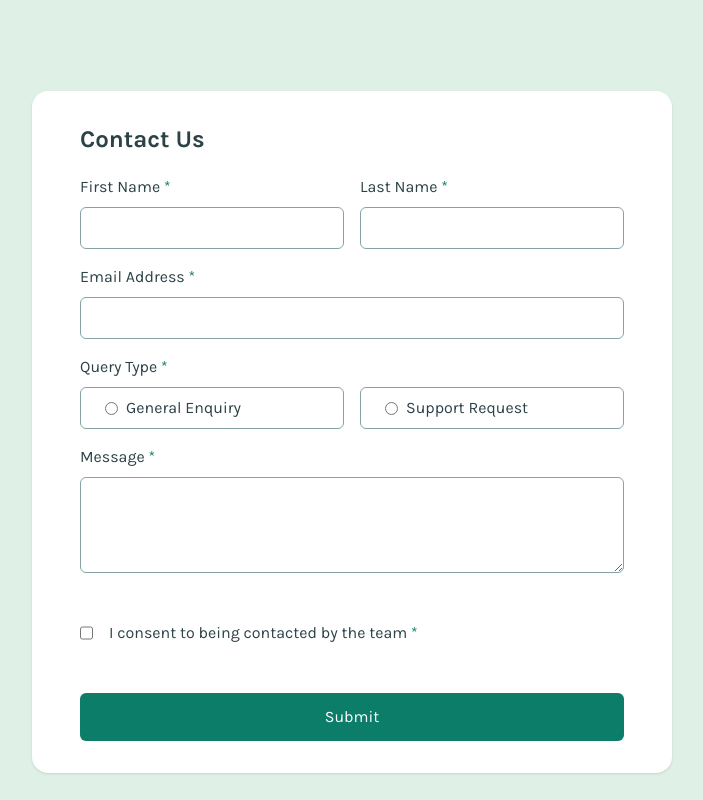
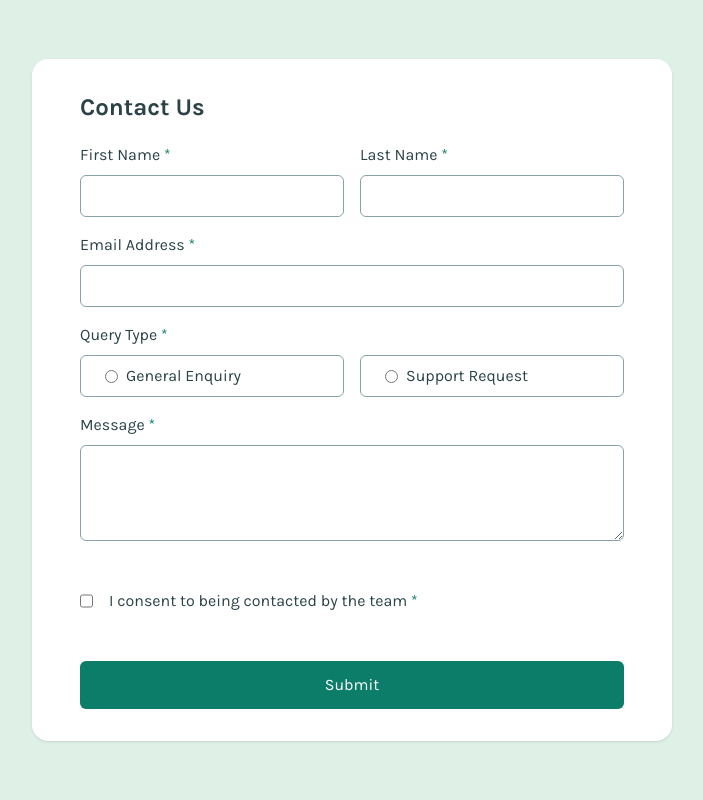
Before and after one commit to LINDECKER-Charles/FM-ContactForm-charles-lindecker, a website: page index.html in a window 1280 px wide. Shown: the whole page, without its empty margins (288-991 px from the left). Drawn offline with Linux system fonts and the light colour scheme.

Commit message:
fix(padding) : fix padding main

```diff
--- a/index.html
+++ b/index.html
@@ -14,7 +14,7 @@
 <body class="bg-green-200 flex flex-col justify-center item-center w-screen h-screen">
   <main class=" flex flex-col gap-5
    absolute top-1/2 left-1/2 -translate-x-1/2 -translate-y-1/2
-   bg-white rounded-2xl w-11/12 sm:w-4/6 lg:w-1/2 min-h-11/12 sm:min-h-2/3 px-12 py-8 my-8 shadow-sm">
+   bg-white rounded-2xl w-11/12 sm:w-4/6 lg:w-1/2 min-h-11/12 sm:min-h-2/3 px-12 py-8 my-24 sm:my-0 shadow-sm">
     <h1 class="text-3xl sm:text-2xl font-bold text-grey-900">Contact Us</h1>
     <form action="" class="flex flex-col gap-4 ">
       <section class="form-section">
```
Also changed, not shown: css/output.css.
